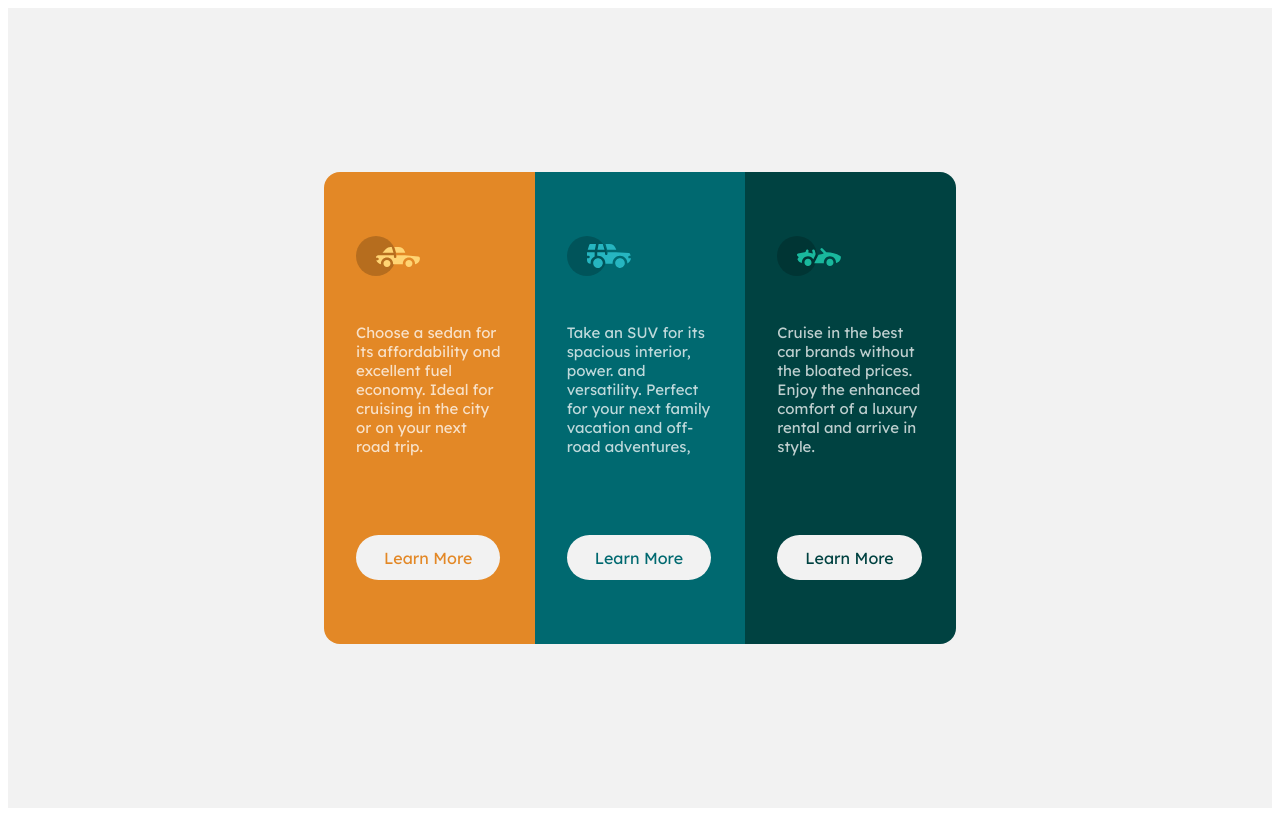
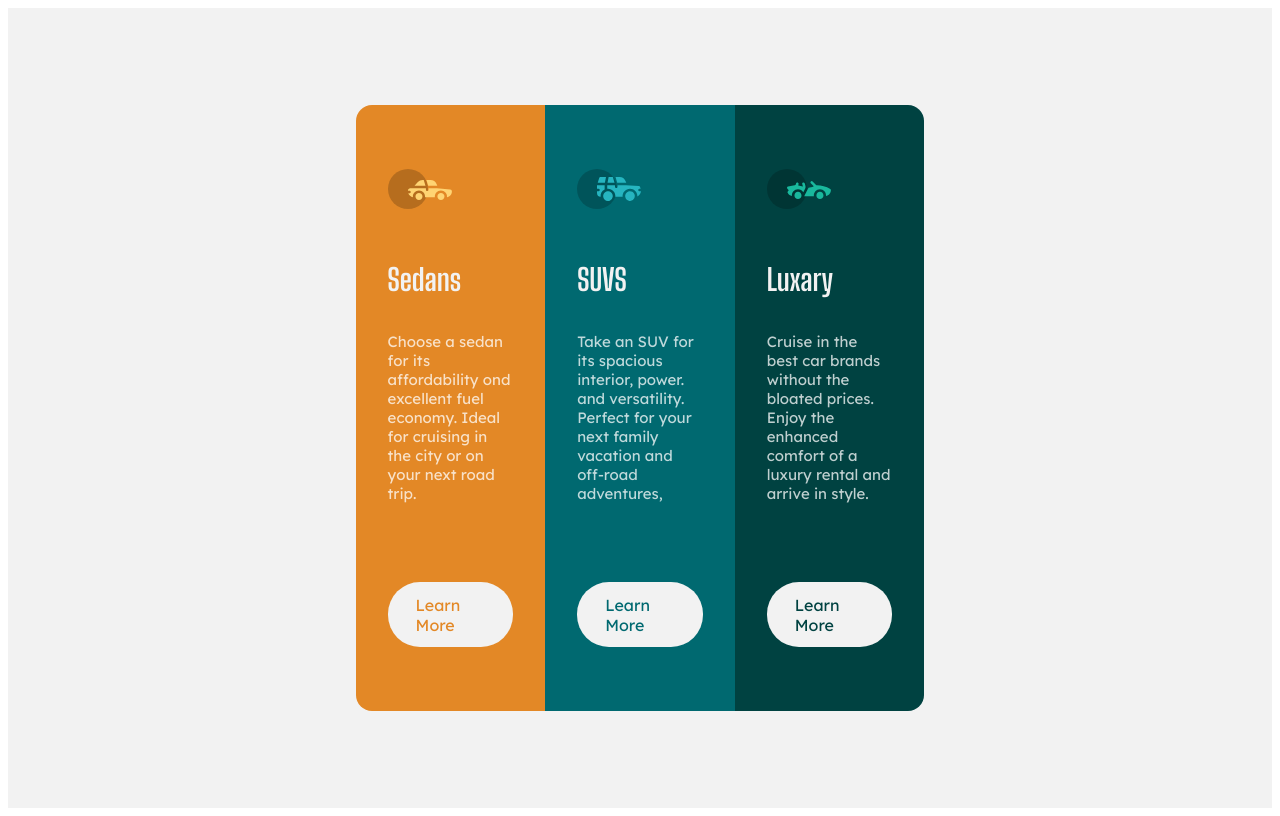
Before and after one commit to asnshif/3cardpreview, a plain HTML site: page index.html in a window 1280 px wide. Drawn offline with Linux system fonts and the light colour scheme.

Commit message:
Add files via upload

```diff
--- a/index.html
+++ b/index.html
@@ -15,6 +15,7 @@
         <div class="container">
             <div class="sedans">
                 <img src="images/icon-sedans.svg" alt="sedans-icon" height="40" width="64">
+                <h1>Sedans</h1>
                 <p> Choose a sedan for its
                     affordability ond excellent
                     fuel economy. Ideal for
@@ -27,6 +28,7 @@
 
             <div class="suv">
                 <img src=images\icon-suvs.svg alt="suv-icon" height="40" width="64">
+                <h1>SUVS</h1>
                 <p> Take an SUV for its spacious
                     interior, power. and
                     versatility. Perfect for your
@@ -39,6 +41,7 @@
 
             <div class="luxary">
                 <img src="images/icon-luxury.svg" alt="luxary-icon" height="40" width="64">
+                <h1>Luxary</h1>
                 <p> Cruise in the best car brands
                     without the bloated prices.
                     Enjoy the enhanced comfort
--- a/styles.css
+++ b/styles.css
@@ -17,7 +17,8 @@
     padding: 0;
     display:flex;
     flex-direction: row;
-    max-width: 50%;
+    max-width: 45%;
+    min-width: 40%;
 
 }
 
@@ -26,6 +27,7 @@
     font-weight: 700;
     text-transform: capitalize;
     display:block;
+    position: relative;
     color: hsl(0, 0%, 95%);
 
 }
@@ -42,6 +44,7 @@
 
 .container img{
     padding: 2rem 0;
+    display:block;
 
 }
 
```
